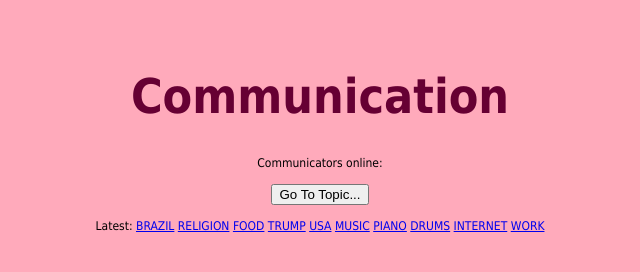
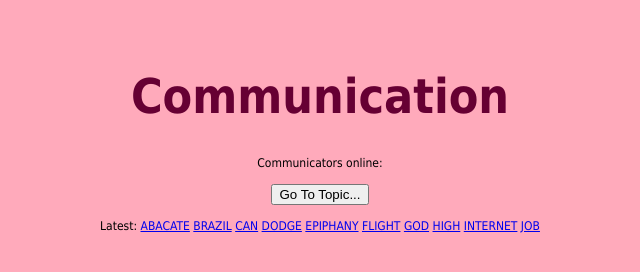
Before and after one commit to rickbala/communication-webapp, a website: page index.html in a window 1280 px wide. Shown: the full height of the page, 320-960 px from the left. Drawn offline with nearby package versions, Linux system fonts and the light colour scheme; no server answers.

Commit message:
suspended animation

```diff
--- a/index.html
+++ b/index.html
@@ -34,30 +34,24 @@
     <br/><br/>
     <div id="latestList">
       <span id="latestSpan">Latest: </span>
+      <a href="#" class="linkToABox">ABACATE</a>
       <a href="#" class="linkToABox">BRAZIL</a>
-      <a href="#" class="linkToABox">RELIGION</a>
-      <a href="#" class="linkToABox">FOOD</a>
-      <a href="#" class="linkToABox">TRUMP</a>
-      <a href="#" class="linkToABox">USA</a>
-      <a href="#" class="linkToABox">MUSIC</a>
-      <a href="#" class="linkToABox">PIANO</a>
-      <a href="#" class="linkToABox">DRUMS</a>
+      <a href="#" class="linkToABox">CAN</a>
+      <a href="#" class="linkToABox">DODGE</a>
+      <a href="#" class="linkToABox">EPIPHANY</a>
+      <a href="#" class="linkToABox">FLIGHT</a>
+      <a href="#" class="linkToABox">GOD</a>
+      <a href="#" class="linkToABox">HIGH</a>
       <a href="#" class="linkToABox">INTERNET</a>
-      <a href="#" class="linkToABox">WORK</a>
+      <a href="#" class="linkToABox">JOB</a>
     </div>
   </div>
-  <div id="boxes">
-    <!-- <div class="box" id="boxPOLITICS">POLITICS</div>
-    <div class="box" id="boxRELIGION">RELIGION</div>
-    <div class="box" id="boxFOOD">FOOD</div>
-    <div class="box" id="boxPHILOSOPHY">PHILOSOPHY</div>
-    <div class="box" id="boxINTERNET">INTERNET</div> -->
-  </div>
-</body>
+  <div id="boxes"></div>
 
 <script src="/socket.io/socket.io.js"></script>
 <script src="https://code.jquery.com/jquery-3.4.1.min.js"></script>
 <script>
+
   function addABox(boxName){
     var boxIdDiv = "#box" + boxName;
       if ($(boxIdDiv).length === 0){ // if the box was not already placed
@@ -76,7 +70,6 @@
 
     //creates a new topic and puts a new box on the screen
     $('#btnNewTopic').click(function(e) {
-      e.preventDefault();
       boxName = prompt("Topic Name: ");
       if (boxName) {
         addABox(boxName);
@@ -86,21 +79,23 @@
 
     //clicking to add one of the latest boxes
     $(document).on('click', '.linkToABox', function(e) {
-      e.preventDefault();
       var boxName = e.target.innerHTML;
       if (boxName) addABox(boxName);
     });
 
-    //receives a message from socket and updates the latest
+    //remove last latest, add a new one
     socket.on('added a box', function(boxName) {
-      newLink = ' <a href="#" class="linkToABox">'+boxName+'</a> ';
-      $("#latestList a").last().remove();
+      newLink = ' <a href="#" class="linkToABox" style="display: none;">'+boxName+'</a> ';
+      $.when( $("#latestList a").last().hide(2500) )
+        .done(function() {
+          $("#latestList a").last().remove();
+      });
       $("#latestSpan").after(newLink);
+      $("#latestSpan").next().show(2500);
     });
 
     //for each box clicked, prompts for a message and emits it to all
     $(document).on('click', '.box', function(e) {
-      e.preventDefault();
       var boxStr = e.target.id;
       var boxName = boxStr.substring(3, boxStr.length);
       msg = prompt("Say to " + boxName + ":");
@@ -117,5 +112,5 @@
 
   });
 </script>
-
+</body>
 </html>
```
